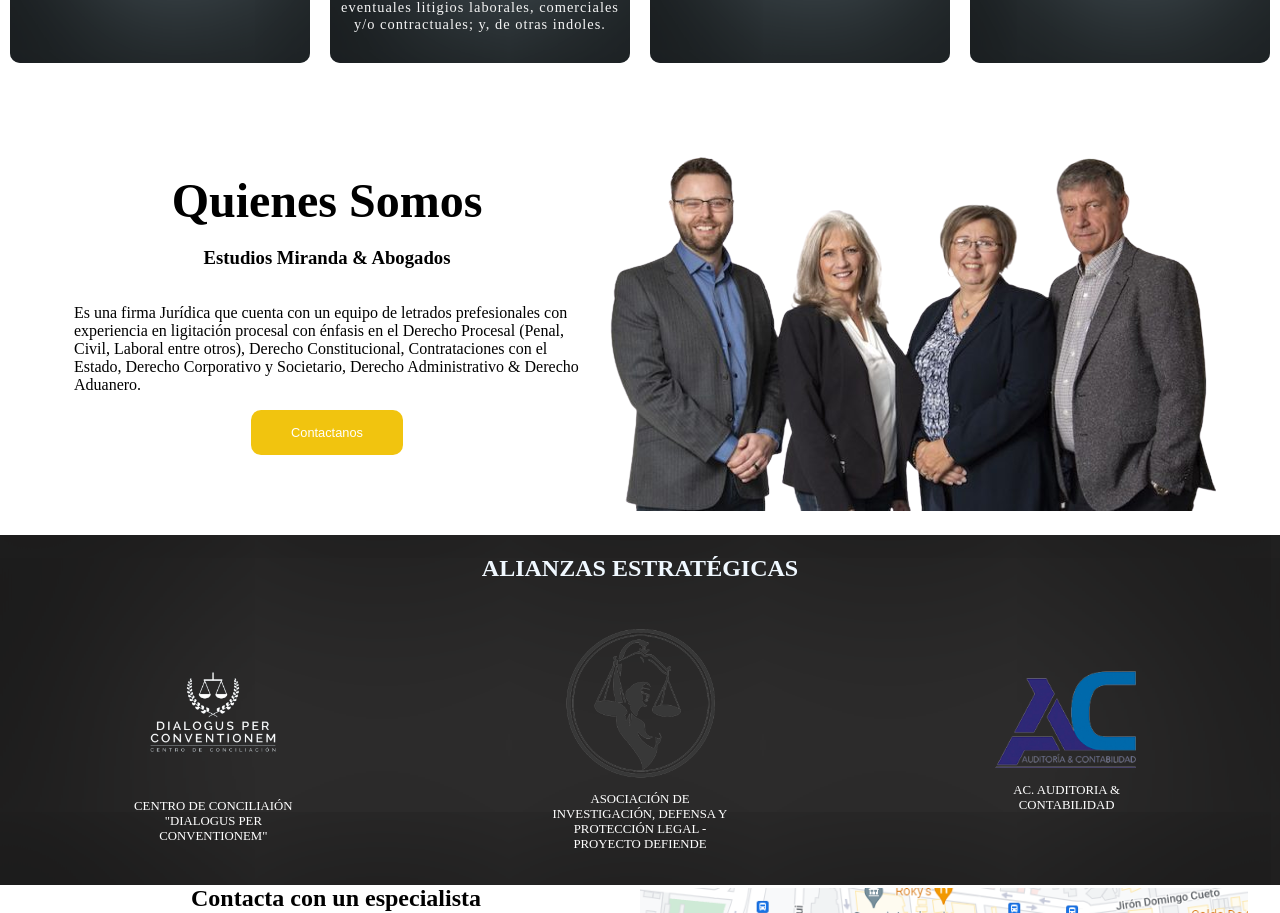
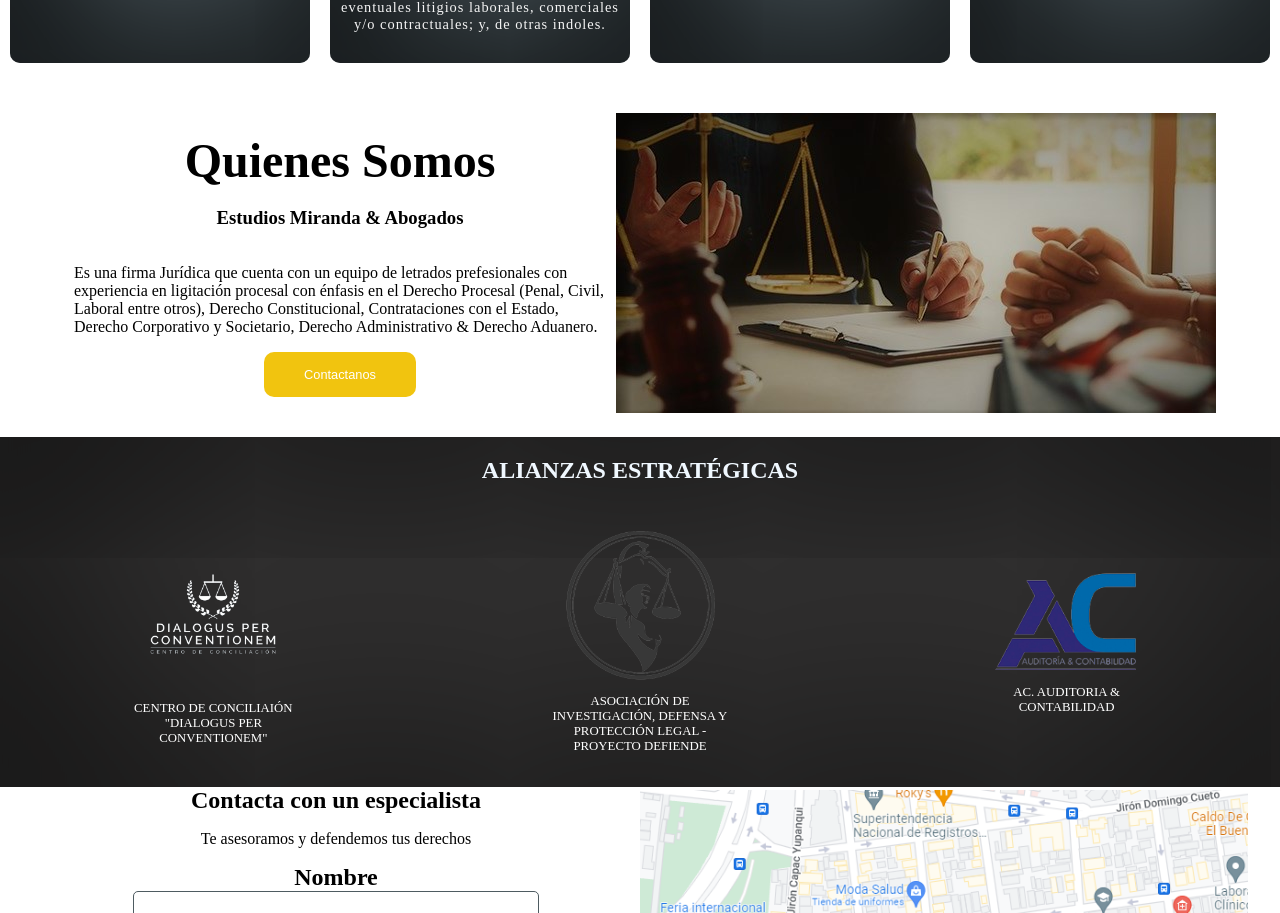
Before and after one commit to EddSJ/SiSiLandingPageMirandaS, a React (Create React App) app: page / in a window 1280 px wide. Shown: the part 967-1880 px from the top of the page. Built offline with nearby package versions, Linux system fonts and the light colour scheme.

Commit message:
added img

```diff
--- a/src/components/home.js
+++ b/src/components/home.js
@@ -14,7 +14,7 @@
 
 //imagenes
 import whatsapp from "../assets/whatsapp.png"
-import staff from "../assets/staff.png"
+import staff from "../assets/quiene-somos.jpg"
 import alianzaA from "../assets/alianza-a.png"
 import alianzaB from "../assets/alianza-b.png"
 import alianzaC from "../assets/alianza-c.png"
--- a/src/styles/home.scss
+++ b/src/styles/home.scss
@@ -181,6 +181,13 @@
     }
 }
 
+.staff-photo {
+    width: 100%;
+    height: 100%;
+    object-fit: cover;
+    border-radius: 50%;
+}
+
 .alianza-grid {
     display: grid;
     grid-template-columns: repeat(3, 1fr);
```
Also changed, not shown: src/assets/quiene-somos.jpg (added).
